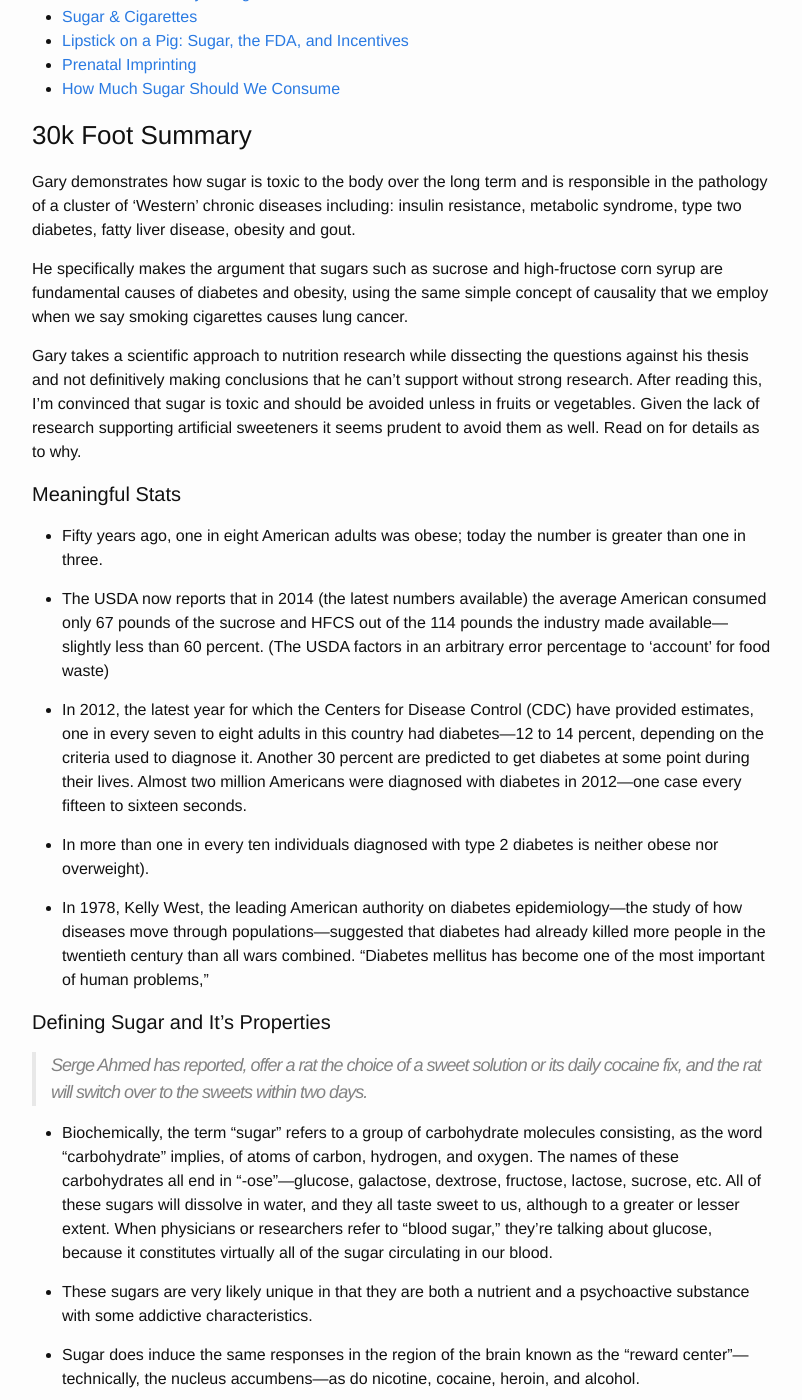
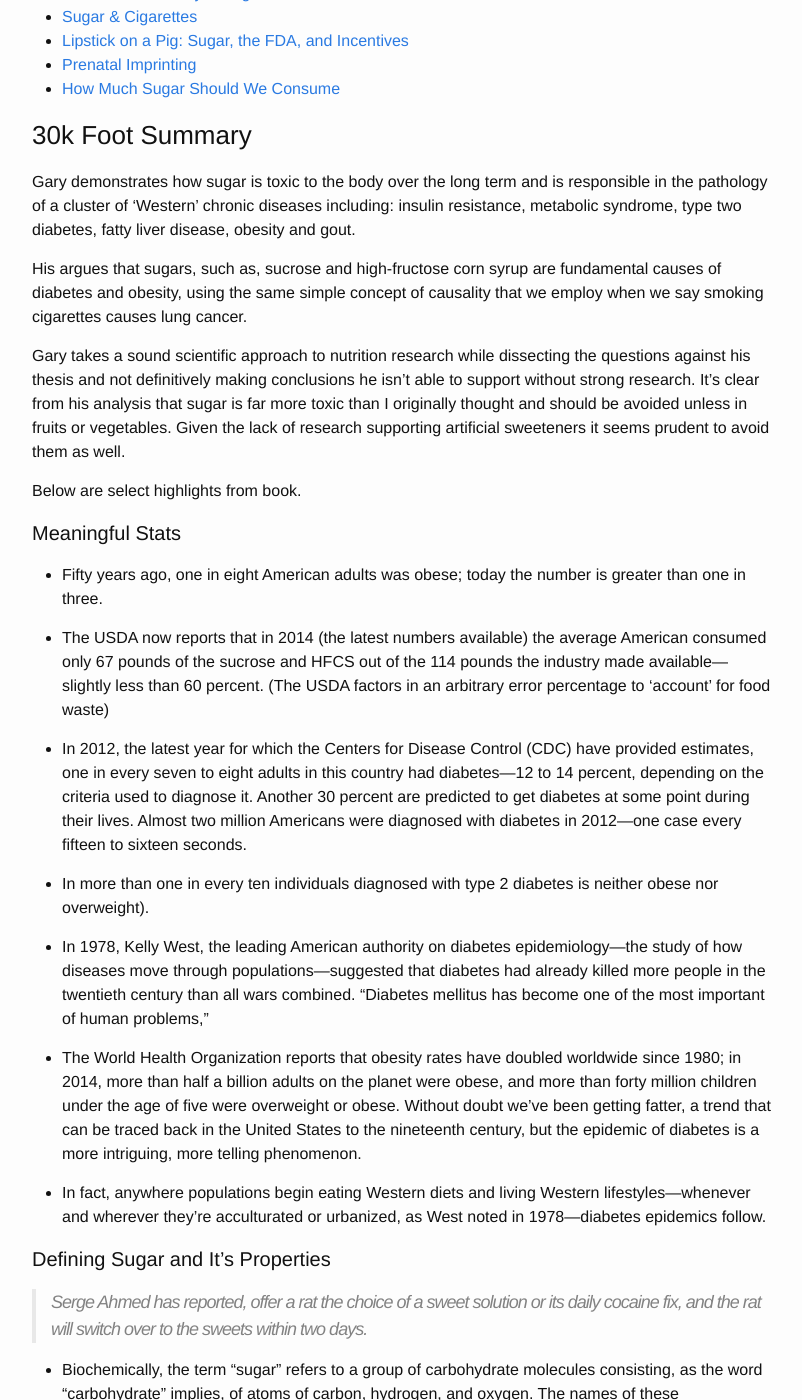
Before and after one commit to mjberg/reading-and-writing, a Jekyll site: the page built from _posts/2020-04-28-Book-Notes-The-Case-Against-Sugar.md, in a window 1280 px wide and 1400 px high, scrolled down 495 px. Shown: the whole window, without its empty margins (238-1040 px from the left). Built offline with Jekyll 4.4.1, drawn with Linux system fonts in a browser that asks for light colours; some of the changed text lies outside the part shown.

Commit message:
update case against sugar notes

```diff
--- a/_posts/2020-04-28-Book-Notes-The-Case-Against-Sugar.md
+++ b/_posts/2020-04-28-Book-Notes-The-Case-Against-Sugar.md
@@ -26,10 +26,11 @@ categories: jekyll update
 
 Gary demonstrates how sugar is toxic to the body over the long term and is responsible in the pathology of a cluster of 'Western' chronic diseases including: insulin resistance, metabolic syndrome, type two diabetes, fatty liver disease, obesity and gout.
 
-He specifically makes the argument that sugars such as sucrose and high-fructose corn syrup are fundamental causes of diabetes and obesity, using the same simple concept of causality that we employ when we say smoking cigarettes causes lung cancer.
+His argues that sugars, such as, sucrose and high-fructose corn syrup are fundamental causes of diabetes and obesity, using the same simple concept of causality that we employ when we say smoking cigarettes causes lung cancer.
 
+Gary takes a sound scientific approach to nutrition research while dissecting the questions against his thesis and not definitively making conclusions he isn't able to support without strong research. It's clear from his analysis that sugar is far more toxic than I originally thought and should be avoided unless in fruits or vegetables. Given the lack of research supporting artificial sweeteners it seems prudent to avoid them as well.
 
-Gary takes a scientific approach to nutrition research while dissecting the questions against his thesis and not definitively making conclusions that he can't support without strong research. After reading this, I'm convinced that sugar is toxic and should be avoided unless in fruits or vegetables. Given the lack of research supporting artificial sweeteners it seems prudent to avoid them as well. Read on for details as to why.
+Below are select highlights from book.
 
 
 #### <a name="stats"></a>Meaningful Stats
@@ -42,6 +43,10 @@ Gary takes a scientific approach to nutrition research while dissecting the ques
  -  In more than one in every ten individuals diagnosed with type 2 diabetes is neither obese nor overweight).
 
    * In 1978, Kelly West, the leading American authority on diabetes epidemiology—the study of how diseases move through populations—suggested that diabetes had already killed more people in the twentieth century than all wars combined. “Diabetes mellitus has become one of the most important of human problems,”
+
+   * The World Health Organization reports that obesity rates have doubled worldwide since 1980; in 2014, more than half a billion adults on the planet were obese, and more than forty million children under the age of five were overweight or obese. Without doubt we’ve been getting fatter, a trend that can be traced back in the United States to the nineteenth century, but the epidemic of diabetes is a more intriguing, more telling phenomenon.
+
+   * In fact, anywhere populations begin eating Western diets and living Western lifestyles—whenever and wherever they’re acculturated or urbanized, as West noted in 1978—diabetes epidemics follow.
 
 #### <a name="sugar"></a>Defining Sugar and It's Properties
 
@@ -129,6 +134,10 @@ Gary takes a scientific approach to nutrition research while dissecting the ques
 
  * By the 1920s, sugar refineries were producing as much sugar in a single day—millions of pounds—as would have taken refineries in the 1820s an entire decade.
 
+ * Here was a disease of carbohydrate metabolism that was becoming increasingly common as populations began consuming sugar—a kind of carbohydrate—at levels that were virtually unimaginable a century before; in some cases, just twenty or thirty years before.
+
+ * As sugar consumption exploded in the United States and the United Kingdom with the industrial revolution; with the birth of the confectionary, cereal, and soft-drink industries; and with the increasing availability of chocolate bars and ice-cream treats, so did diabetes begin its inexorable climb. When sugar and sugar-rich products spread around the globe, so did diabetes.
+
 #### <a name="entrepreneurs"></a>Sugar Entrepreneurs
 
  > By 1903, The New York Times was estimating yearly candy industry sales at $150 million in the United States alone, up from “almost nothing” a quarter century earlier.
@@ -262,17 +262,11 @@ Gary takes a scientific approach to nutrition research while dissecting the ques
 
  * First, though, the Sugar Association hired the legendary Madison Avenue public relations firm Carl Byoir and Associates to design a public-health campaign that would “establish with the broadest possible audience—virtually everyone is a consumer—the safety of sugar as a food.”
 
-Is someone doing this with sleep?
-“the forging of public opinion,”
-Phrasing
-
  * In 1960, when Stare’s nutrition department broke ground on a new five-million-dollar building, it was paid for largely by private donations, including the “lead gift,” as Stare described it, of $1.026 million from the General Foods Corporation, the maker of Kool-Aid and the Tang breakfast drink.
 
  * How much does the funding of research by private organizations or by governmnt w inside aendas influenceth outcom of science? How can you see fthis from an investment vehical? Probiotics seems like another one of these. I wonder if you could use this fact to understand where the utcomeswould be of industries as a whole. Whats happening in the cannabis industry?
 
- * FDA
-
- * Cant really be trusted
+ * FDA can't really be trusted then nor now. It's far too reactive than it is proactive. It responds after the fact. See ongoing issues with high frequency radiation.
 
 #### <a name="prenatal"></a>Prenatal Imprinting
 
```
Also changed, not shown: other parts of _posts/2020-04-28-Book-Notes-The-Case-Against-Sugar.md (+0 -9 lines).
